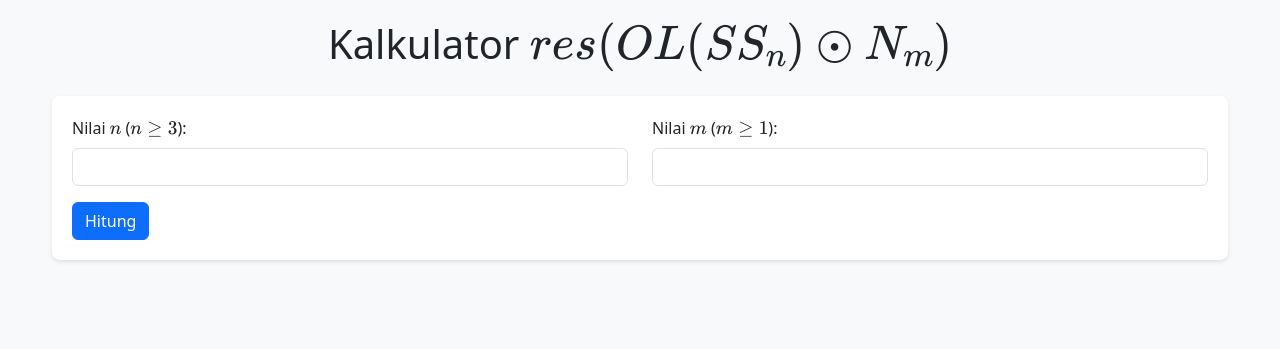
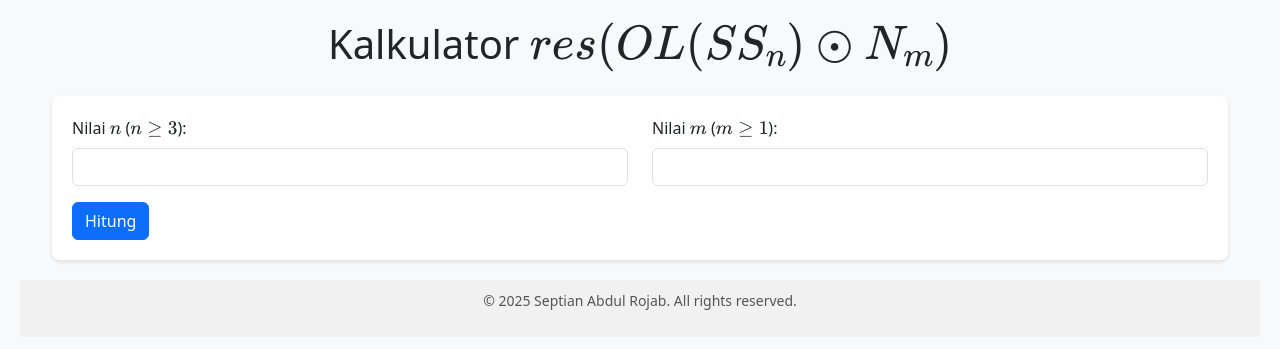
Before and after one commit to septianabdr/Aplikasi-Kalkulator-res-skripsi, a Flask app: page / in a window 1280 px wide. Shown: the top 349 px of the page. Run offline with Flask 3, Linux system fonts and the light colour scheme.

Commit message:
Update index.html
Penambahan copyright

```diff
--- a/templates/index.html
+++ b/templates/index.html
@@ -45,6 +45,15 @@
             box-shadow: 0 2px 4px rgba(0,0,0,0.1);
             margin-bottom: 20px;
         }
+
+        .footer {
+            text-align: center;
+            padding: 10px;
+            background-color: #f1f1f1;
+            font-size: 14px;
+            color: #555;
+        }
+</style>
     </style>
 </head>
 <body>
@@ -195,6 +204,11 @@
         {% endif %}
     </div>
 
+    <footer class="footer">
+        <p>&copy; 2025 Septian Abdul Rojab. All rights reserved.</p>
+    </footer>
+
+
     <!-- Bootstrap JS -->
     <script src="https://cdn.jsdelivr.net/npm/bootstrap@5.3.0/dist/js/bootstrap.bundle.min.js"></script>
     <!-- Konfigurasi MathJax -->
```
